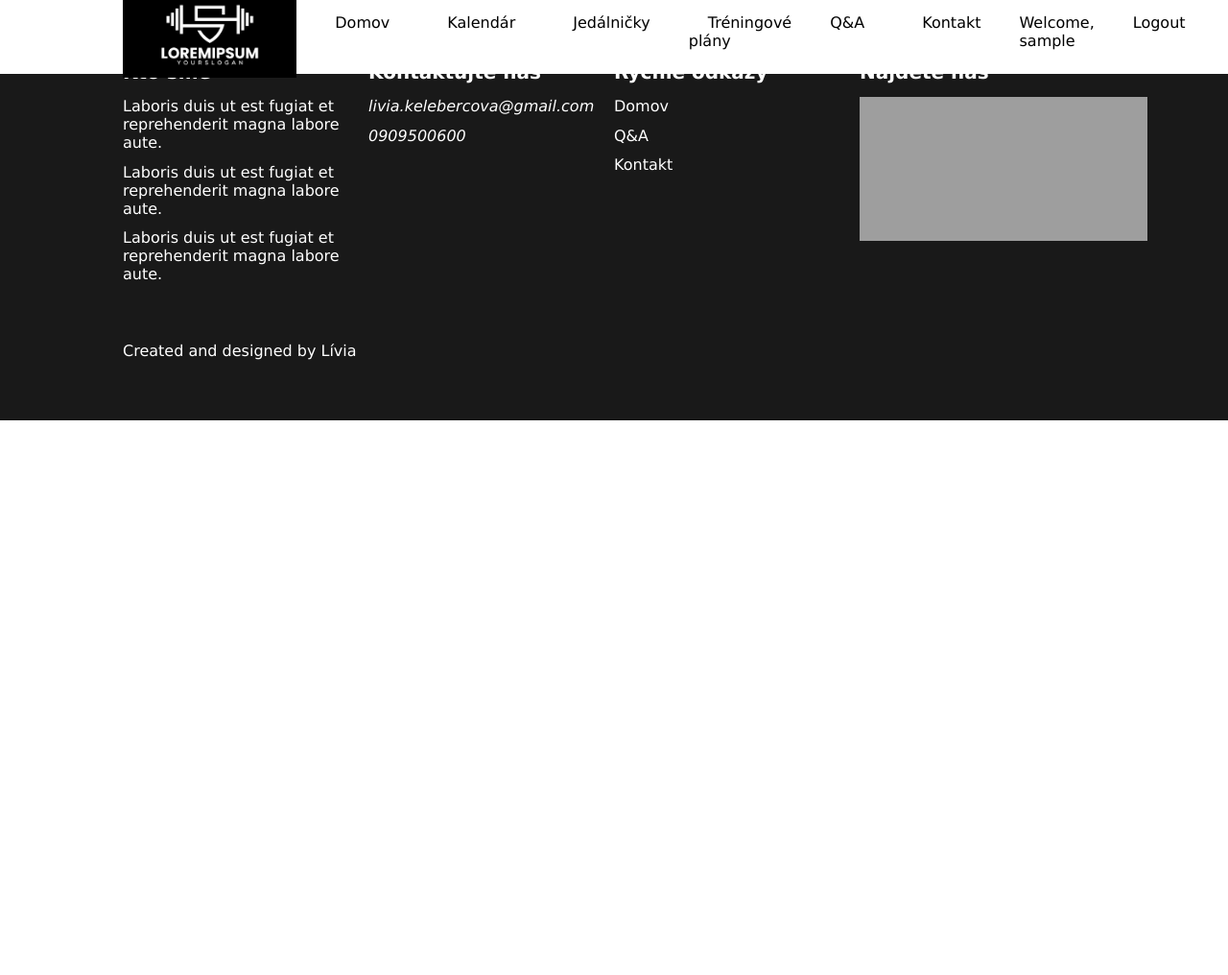
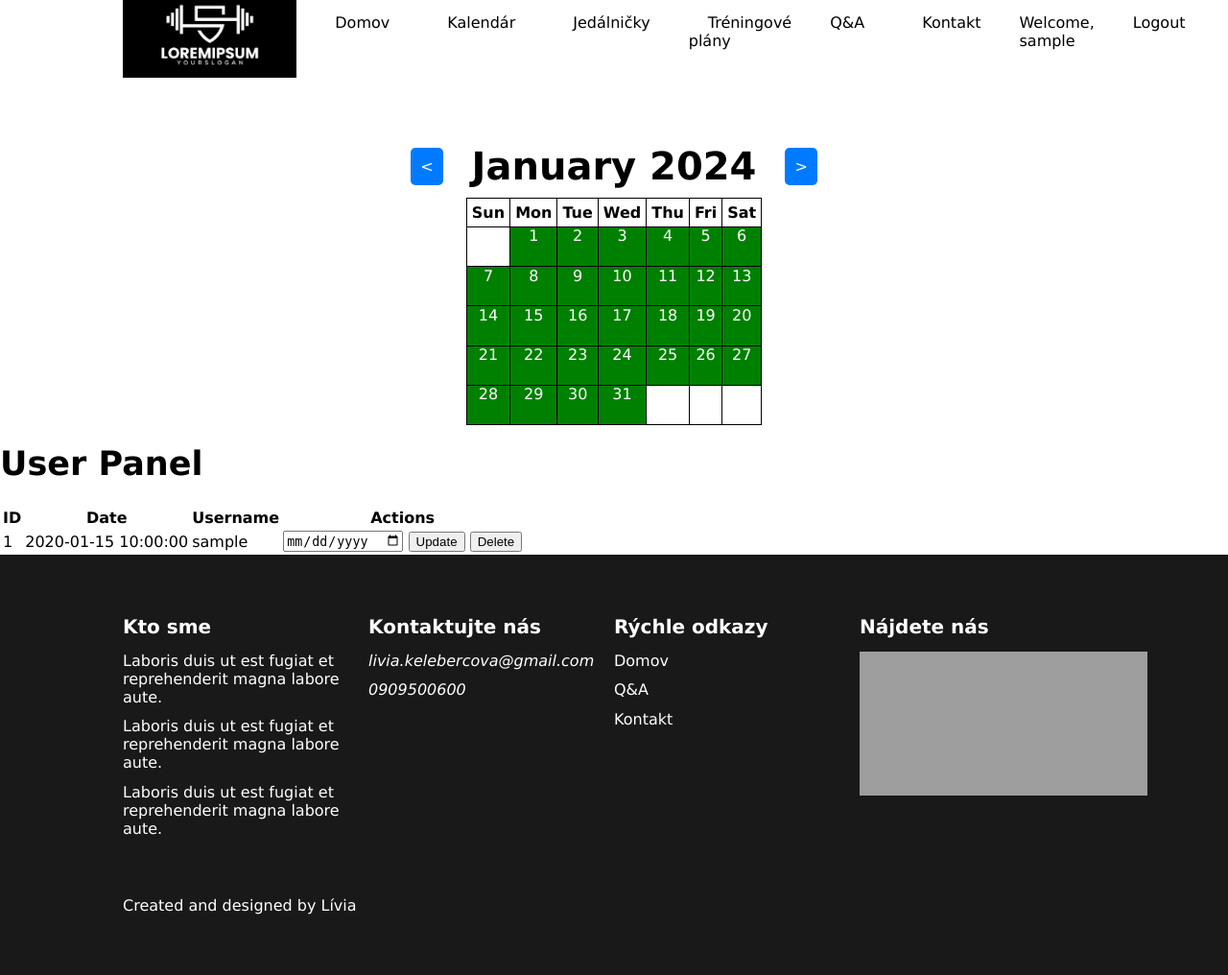
Before and after one commit to pillofkcn/SJpublic, a PHP site: page /reservations.php in a window 1280 px wide. Shown: the whole page at 96% size. Before the commit the page ends 438 px from the top, so only its background shows below. Run offline with PHP 8.4, Linux system fonts and the light colour scheme; the visitor is signed in with stand-in values (Sample User, id 1); tables that the repository leaves empty or names only in its code hold one stand-in row (values such as "Sample post"); grey boxes are pictures that could not be loaded.

Commit message:
adding (somewhat) functioning reservation system
TODO:
- simplify calendar, no need for it to be this complex
- user panel, admin panel

```diff
--- a/sablona/comps/navbar.php
+++ b/sablona/comps/navbar.php
@@ -1,5 +1,4 @@
 <?php
-session_start();
 ?>
 <header class="container main-header">
     <div>
--- a/sablona/css/reservations.css
+++ b/sablona/css/reservations.css
@@ -0,0 +1,45 @@
+.calendar-container {
+    text-align: center;
+    margin: 20px;
+    margin-top: 150px;
+}
+.calendar-wrapper {
+    display: flex;
+    justify-content: center;
+    align-items: center;
+    margin-bottom: 10px;
+}
+.calendar {
+    border-collapse: collapse;
+}
+.calendar th, .calendar td {
+    border: 1px solid black;
+    padding: 5px;
+    width: 30px;
+    height: 30px;
+    text-align: center;
+}
+.navigation {
+    display: flex;
+    justify-content: center;
+    align-items: center;
+    margin-bottom: 10px;
+}
+.navigation a {
+    padding: 10px;
+    margin: 0 10px;
+    text-decoration: none;
+    background-color: #007BFF;
+    color: white;
+    border-radius: 5px;
+}
+.navigation h2 {
+    margin: 0 20px;
+}
+.calendar a {
+    color: white;
+    display: block;
+    width: 100%;
+    height: 100%;
+    text-decoration: none;
+}
--- a/sablona/reservations.php
+++ b/sablona/reservations.php
@@ -1,19 +1,163 @@
+<?php
+session_start();
+require_once 'AuthClass.php';
+require_once 'ReservationsClass.php';
+
+$auth = new AuthClass();
+$reservationsClass = new ReservationsClass();
+
+if (!isset($_SESSION['user'])) {
+    header('Location: login.php');
+    exit();
+}
+
+if (!isset($_SESSION['month'])) {
+    $_SESSION['month'] = date('n');
+}
+
+if (isset($_GET['action'])) {
+    if ($_GET['action'] == 'prev') {
+        $_SESSION['month'] = $_SESSION['month'] == 1 ? 12 : $_SESSION['month'] - 1;
+    } elseif ($_GET['action'] == 'next') {
+        $_SESSION['month'] = $_SESSION['month'] == 12 ? 1 : $_SESSION['month'] + 1;
+    }
+}
+
+if (isset($_GET['date']) && isset($_GET['reserve']) && $_GET['reserve'] == 1) {
+    $date = $_GET['date'];
+    $userId = $_SESSION['user']['id'];
+    $reservationsClass->addReservation($userId, $date);
+    header('Location: reservations.php'); // Redirect to avoid resubmission
+    exit();
+}
+
+if ($_SERVER['REQUEST_METHOD'] == 'POST') {
+    if (isset($_POST['updateReservation'])) {
+        $reservationId = $_POST['id'];
+        $newDate = $_POST['date'];
+        $reservationsClass->updateReservation($reservationId, $newDate);
+    }
+    if (isset($_POST['deleteReservation'])) {
+        $reservationId = $_POST['id'];
+        $reservationsClass->deleteReservation($reservationId);
+    }
+}
+
+$month = $_SESSION['month'];
+$year = date('Y');
+$daysInMonth = cal_days_in_month(CAL_GREGORIAN, $month, $year);
+$firstDayOfMonth = date('w', mktime(0, 0, 0, $month, 1, $year));
+
+$monthNames = [
+    1 => "January", 2 => "February", 3 => "March", 4 => "April",
+    5 => "May", 6 => "June", 7 => "July", 8 => "August",
+    9 => "September", 10 => "October", 11 => "November", 12 => "December"
+];
+
+$reservations = $reservationsClass->getReservations();
+
+function renderCalendar($daysInMonth, $firstDayOfMonth, $reservations, $month, $year) {
+    $calendar = '<tr>';
+    for ($i = 0; $i < $firstDayOfMonth; $i++) {
+        $calendar .= '<td></td>';
+    }
+    for ($day = 1; $day <= $daysInMonth; $day++) {
+        $date = $year . '-' . str_pad($month, 2, '0', STR_PAD_LEFT) . '-' . str_pad($day, 2, '0', STR_PAD_LEFT);
+        $isReserved = false;
+        foreach ($reservations as $reservation) {
+            if ($reservation['date'] == $date) {
+                $isReserved = true;
+                break;
+            }
+        }
+        $bgColor = $isReserved ? 'red' : 'green';
+        $calendar .= "<td style='background-color: $bgColor;'><a href='?date=$date&reserve=1' style='color: white; display: block; width: 100%; height: 100%;'>$day</a></td>";
+        if (($firstDayOfMonth + $day) % 7 == 0) {
+            $calendar .= '</tr><tr>';
+        }
+    }
+    $remainingDays = (7 - ($firstDayOfMonth + $daysInMonth) % 7) % 7;
+    for ($i = 0; $i < $remainingDays; $i++) {
+        $calendar .= '<td></td>';
+    }
+    $calendar .= '</tr>';
+    return $calendar;
+}
+?>
 <!DOCTYPE html>
 <html lang="en">
 <head>
     <meta charset="UTF-8">
     <meta name="viewport" content="width=device-width, initial-scale=1.0">
-    <title>Gym Reservation System</title>
-    <link rel="stylesheet" href="css/style.css" />
-    <link rel="stylesheet" href="css/reservations.css" />
+    <title>Reservation System</title>
+    <link rel="stylesheet" href="css/reservations.css">
+    <link rel="stylesheet" href="css/style.css">
 </head>
 <body>
-    <?php
-        include_once "comps/navbar.php";
-    ?>
+    <?php include_once "comps/navbar.php"; ?>
+
+    <div class="calendar-container">
+        <div class="navigation">
+            <a href="?action=prev">&#60;</a>
+            <h2><?php echo $monthNames[$month] . " " . $year; ?></h2>
+            <a href="?action=next">&#62;</a>
+        </div>
+        <div class="calendar-wrapper">
+            <table class="calendar">
+                <thead>
+                    <tr>
+                        <th>Sun</th>
+                        <th>Mon</th>
+                        <th>Tue</th>
+                        <th>Wed</th>
+                        <th>Thu</th>
+                        <th>Fri</th>
+                        <th>Sat</th>
+                    </tr>
+                </thead>
+                <tbody>
+                    <?php echo renderCalendar($daysInMonth, $firstDayOfMonth, $reservations, $month, $year); ?>
+                </tbody>
+            </table>
+        </div>
     </div>
-    <?php
-        include_once "comps/footer.php";
-    ?>
+
+    <div class="user-panel">
+        <h3>User Panel</h3>
+        <table class="user-table">
+            <thead>
+                <tr>
+                    <th>ID</th>
+                    <th>Date</th>
+                    <th>Username</th>
+                    <th>Actions</th>
+                </tr>
+            </thead>
+            <tbody>
+                <?php foreach ($reservations as $reservation):
+                    $user = $auth->getUserById($reservation['user_id']);
+                ?>
+                <tr>
+                    <td><?php echo htmlspecialchars($reservation['id']); ?></td>
+                    <td><?php echo htmlspecialchars($reservation['date']); ?></td>
+                    <td><?php echo htmlspecialchars($user['username']); ?></td>
+                    <td>
+                        <form action="" method="post" style="display:inline-block;">
+                            <input type="hidden" name="id" value="<?php echo $reservation['id']; ?>">
+                            <input type="date" name="date" value="<?php echo htmlspecialchars($reservation['date']); ?>" required>
+                            <input type="submit" name="updateReservation" value="Update">
+                        </form>
+                        <form action="" method="post" style="display:inline-block;">
+                            <input type="hidden" name="id" value="<?php echo $reservation['id']; ?>">
+                            <input type="submit" name="deleteReservation" value="Delete" onclick="return confirm('Are you sure?')">
+                        </form>
+                    </td>
+                </tr>
+                <?php endforeach; ?>
+            </tbody>
+        </table>
+    </div>
+
+    <?php include_once "comps/footer.php"; ?>
 </body>
 </html>
--- /dev/null
+++ b/sablona/reservationsClass.php
@@ -0,0 +1,43 @@
+<?php
+class ReservationsClass {
+    private $pdo;
+
+    public function __construct() {
+        $dsn = 'mysql:host=localhost;dbname=sj';
+        $username = 'root';
+        $password = '';
+        try {
+            $this->pdo = new PDO($dsn, $username, $password);
+            $this->pdo->setAttribute(PDO::ATTR_ERRMODE, PDO::ERRMODE_EXCEPTION);
+        } catch (PDOException $e) {
+            die("Database connection failed: " . $e->getMessage());
+        }
+    }
+
+    public function addReservation($userId, $date) {
+        $stmt = $this->pdo->prepare("INSERT INTO table_reservations (user_id, date) VALUES (?, ?)");
+        return $stmt->execute([$userId, $date]);
+    }
+
+    public function getReservations() {
+        $stmt = $this->pdo->query("SELECT * FROM table_reservations");
+        return $stmt->fetchAll(PDO::FETCH_ASSOC);
+    }
+
+    public function getReservationsByDate($date) {
+        $stmt = $this->pdo->prepare("SELECT * FROM table_reservations WHERE date = ?");
+        $stmt->execute([$date]);
+        return $stmt->fetchAll(PDO::FETCH_ASSOC);
+    }
+
+    public function updateReservation($id, $date) {
+        $stmt = $this->pdo->prepare("UPDATE table_reservations SET date = ? WHERE id = ?");
+        return $stmt->execute([$date, $id]);
+    }
+
+    public function deleteReservation($id) {
+        $stmt = $this->pdo->prepare("DELETE FROM table_reservations WHERE id = ?");
+        return $stmt->execute([$id]);
+    }
+}
+?>
```
